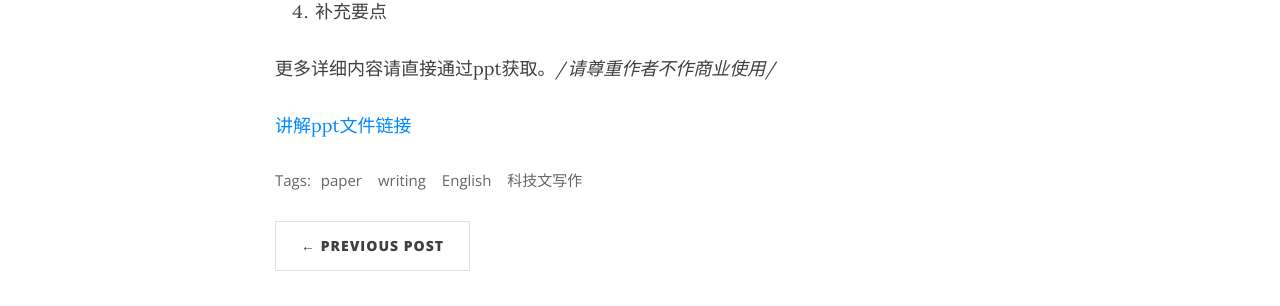
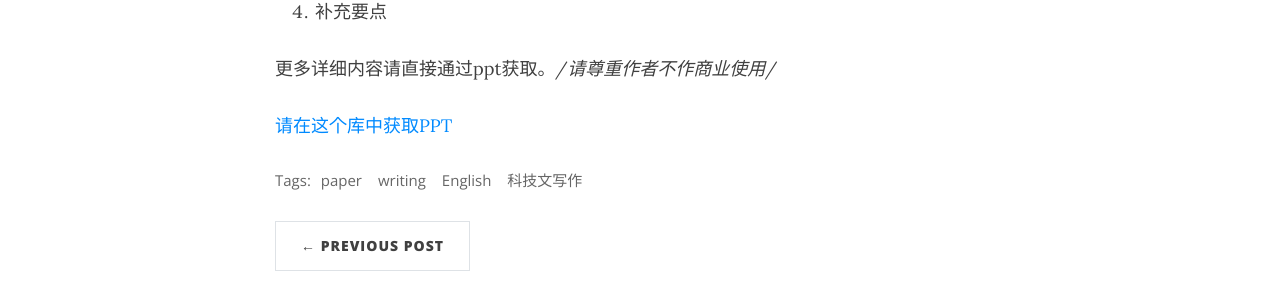
Before and after one commit to wut2017syj/wut2017syj.github.io, a Jekyll site: the page built from _posts/2022-09-09-English-paper-writing.md, in a window 1280 px wide and 900 px high, scrolled down 561 px. Shown: the part 345-651 px from the top of the window. Built offline with Jekyll 4.4.1, drawn with Linux system fonts in a browser that asks for light colours; nearby versions of some CDN libraries; comment, search, counter and statistics services are not loaded.

Commit message:
Update 2022-09-09-English-paper-writing.md

```diff
--- a/_posts/2022-09-09-English-paper-writing.md
+++ b/_posts/2022-09-09-English-paper-writing.md
@@ -24,4 +24,4 @@
 
 更多详细内容请直接通过ppt获取。*/请尊重作者不作商业使用/*
 
-[讲解ppt文件链接]()
+[请在这个库中获取PPT](https://github.com/wut2017syj/documents "github地址")
```
